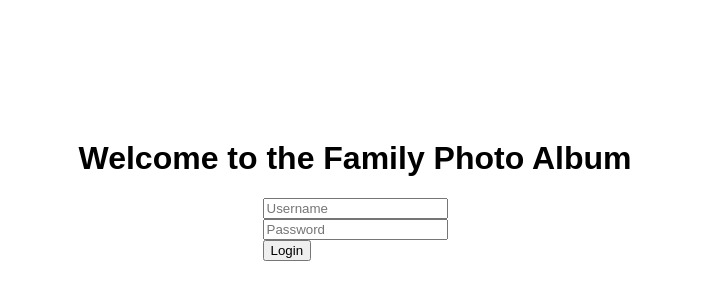
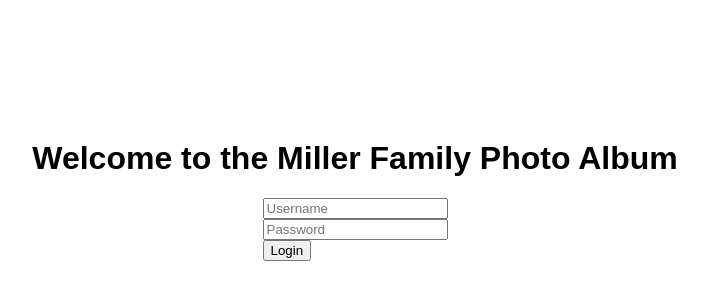
Before and after one commit to dentmanmike/family-site, a plain HTML site: page docs/index.html in a window 1280 px wide. Shown: the part 210-510 px from the top of the page, without its empty margins (285-992 px from the left). Drawn offline with Linux system fonts and the light colour scheme; no server answers.

Commit message:
Update header to specify 'Miller Family' album

```diff
--- a/docs/index.html
+++ b/docs/index.html
@@ -16,7 +16,7 @@
 </style>
 </head>
 <body>
-  <h1>Welcome to the Family Photo Album</h1>
+  <h1>Welcome to the Miller Family Photo Album</h1>
 
   <div id="app"></div>
 
```
